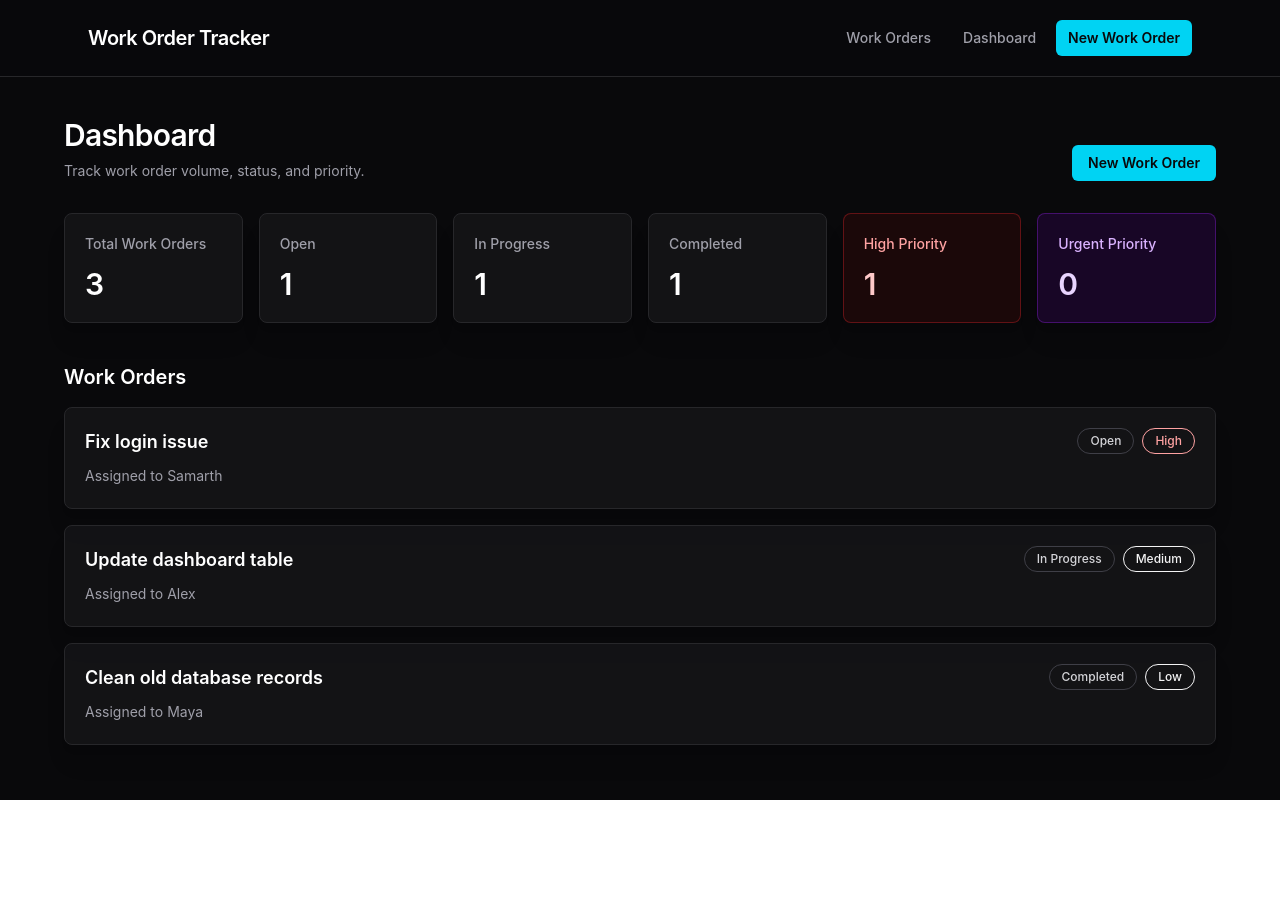
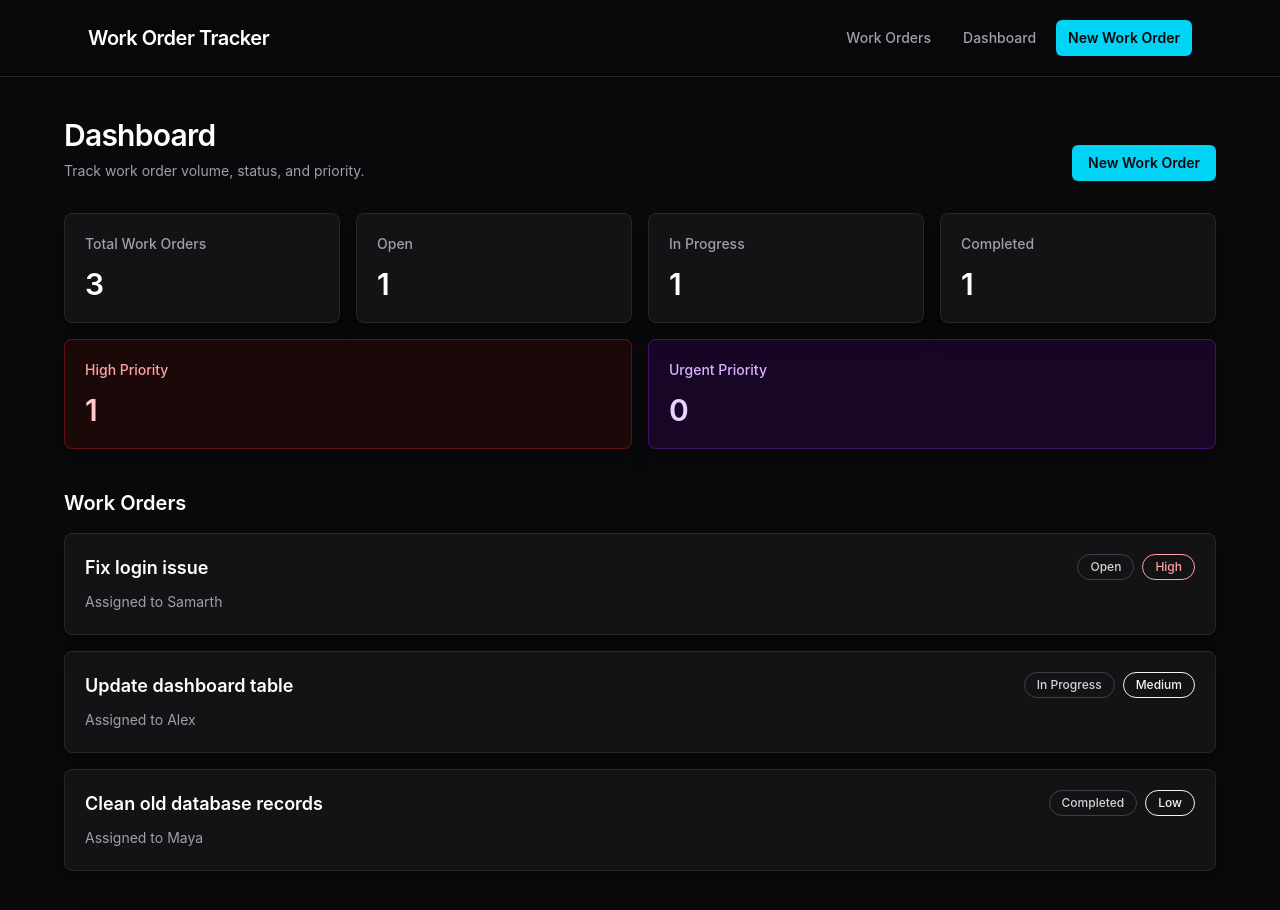
Before and after one commit to samarth212/Work-Order-Tracker, an Angular app in the folder frontend/: page /dashboard in a window 1280 px wide. Before the commit the page ends 800 px from the top, so only its background shows below. Built offline with nearby package versions, Linux system fonts and the light colour scheme.

Commit message:
fix urgent card

```diff
--- a/frontend/src/app/pages/dashboard/dashboard.html
+++ b/frontend/src/app/pages/dashboard/dashboard.html
@@ -14,7 +14,7 @@
       </a>
     </div>
 
-    <section class="grid gap-4 sm:grid-cols-2 lg:grid-cols-6">
+    <section class="grid gap-4 sm:grid-cols-2 lg:grid-cols-4">
       <div class="rounded-lg border border-zinc-800 bg-zinc-900/70 p-5 shadow-xl shadow-black/10">
         <p class="text-sm font-medium text-zinc-400">Total Work Orders</p>
         <p class="mt-3 text-3xl font-semibold text-white">{{ totalWorkOrders }}</p>
@@ -34,7 +34,9 @@
         <p class="text-sm font-medium text-zinc-400">Completed</p>
         <p class="mt-3 text-3xl font-semibold text-white">{{ completedWorkOrders }}</p>
       </div>
+    </section>
 
+    <section class="mt-4 grid gap-4 sm:grid-cols-2">
       <div class="rounded-lg border border-red-900/70 bg-red-950/30 p-5 shadow-xl shadow-black/10">
         <p class="text-sm font-medium text-red-300">High Priority</p>
         <p class="mt-3 text-3xl font-semibold text-red-200">{{ highPriorityWorkOrders }}</p>
```
